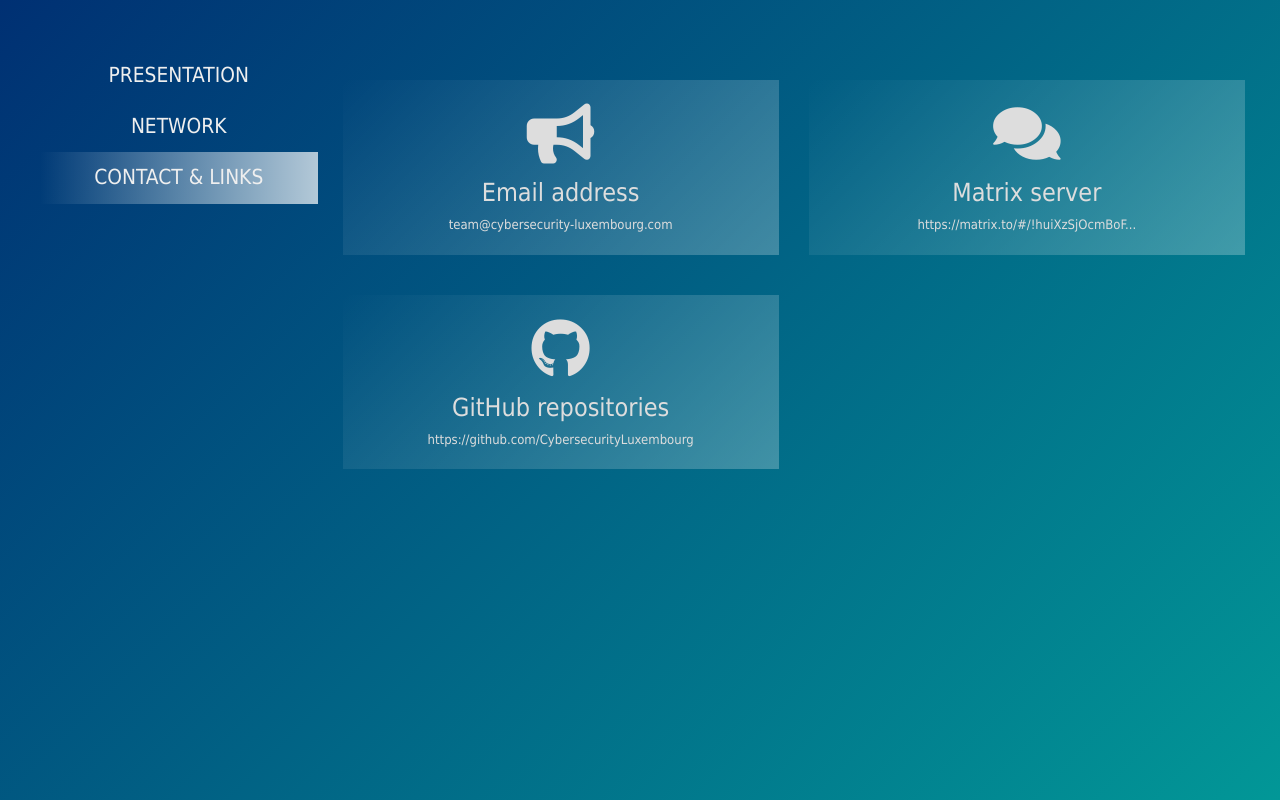
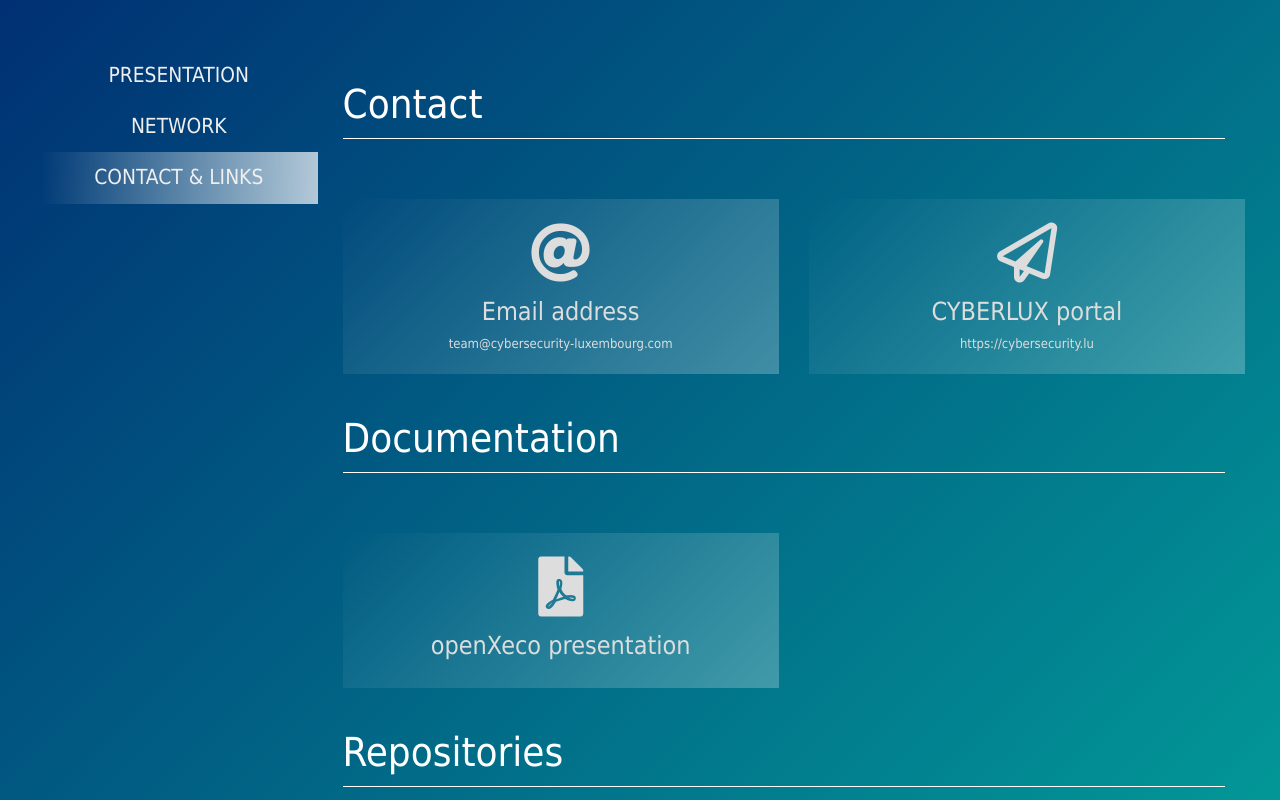
Before and after one commit to SteveClement/openxeco-web, a React (Create React App) app: page /contact in a window 1280 px wide. Built offline with nearby package versions, Linux system fonts and the light colour scheme.

Commit message:
Review contatc page content

```diff
--- a/src/component/Menu.jsx
+++ b/src/component/Menu.jsx
@@ -38,7 +38,7 @@
 						className={"Menu-element "
 							+ (this.props.selectedMenu === "contact" ? "Menu-element-selected" : "")}
 						onClick={() => this.props.changeMenu("contact")}>
-						Contact & links
+						Contact & Links
 					</div>
 				</Link>
 			</div>
--- a/src/component/PageContact.jsx
+++ b/src/component/PageContact.jsx
@@ -30,6 +30,10 @@
 		return (
 			<div id="PageContact" className="page max-sized-page">
 				<div className={"row row-spaced"}>
+					<div className="col-md-12">
+						<h1>Contact</h1>
+					</div>
+
 					<div className="col-md-6">
 						<a
 							href="#"
@@ -38,7 +42,7 @@
 							<div className="box">
 								<div className="box-wrap">
 									<div className="box-logo">
-										<i className="fas fa-bullhorn"/>
+										<i className="fas fa-at"/>
 									</div>
 									<div className="box-text">
 										Email address
@@ -52,17 +56,69 @@
 					</div>
 
 					<div className="col-md-6">
-						<a href="https://matrix.to/#/!huiXzSjOcmBoFrcVoq:matrix.org?via=matrix.org">
+						<a
+							href="https://cybersecurity.lu"
+							target="_blank"
+							rel="noreferrer">
 							<div className="box">
 								<div className="box-wrap">
 									<div className="box-logo">
-										<i className="fas fa-comments"/>
+										<i className="far fa-paper-plane"/>
 									</div>
 									<div className="box-text">
-										Matrix server
+										CYBERLUX portal
 									</div>
 									<div className="box-subtext">
-										https://matrix.to/#/!huiXzSjOcmBoF...
+										https://cybersecurity.lu
+									</div>
+								</div>
+							</div>
+						</a>
+					</div>
+
+					<div className="col-md-12">
+						<h1>Documentation</h1>
+					</div>
+
+					<div className="col-md-6">
+						<a
+							href="/pdf/openXeco presentation.pdf"
+							target="_blank"
+							rel="noreferrer"
+						>
+							<div className="box">
+								<div className="box-wrap">
+									<div className="box-logo">
+										<i className="fas fa-file-pdf"/>
+									</div>
+									<div className="box-text">
+										openXeco presentation
+									</div>
+								</div>
+							</div>
+						</a>
+					</div>
+
+					<div className="col-md-12">
+						<h1>Repositories</h1>
+					</div>
+
+					<div className="col-md-6">
+						<a
+							href="https://github.com/CybersecurityLuxembourg/openxeco-core"
+							target="_blank"
+							rel="noreferrer"
+						>
+							<div className="box">
+								<div className="box-wrap">
+									<div className="box-logo">
+										<i className="fab fa-github"/>
+									</div>
+									<div className="box-text">
+										openxeco-core
+									</div>
+									<div className="box-subtext">
+										https://github.com/CybersecurityLuxembourg/openxeco-core
 									</div>
 								</div>
 							</div>
@@ -70,17 +126,43 @@
 					</div>
 
 					<div className="col-md-6">
-						<a href="https://github.com/CybersecurityLuxembourg">
+						<a
+							href="https://github.com/CybersecurityLuxembourg/openxeco-core"
+							target="_blank"
+							rel="noreferrer"
+						>
 							<div className="box">
 								<div className="box-wrap">
 									<div className="box-logo">
 										<i className="fab fa-github"/>
 									</div>
 									<div className="box-text">
-										GitHub repositories
+										openxeco-web-portal
 									</div>
 									<div className="box-subtext">
-										https://github.com/CybersecurityLuxembourg
+										https://github.com/CybersecurityLuxembourg/openxeco-web-portal
+									</div>
+								</div>
+							</div>
+						</a>
+					</div>
+
+					<div className="col-md-6">
+						<a
+							href="https://github.com/CybersecurityLuxembourg/openxeco-core"
+							target="_blank"
+							rel="noreferrer"
+						>
+							<div className="box">
+								<div className="box-wrap">
+									<div className="box-logo">
+										<i className="fab fa-github"/>
+									</div>
+									<div className="box-text">
+										openxeco-web
+									</div>
+									<div className="box-subtext">
+										https://github.com/CybersecurityLuxembourg/openxeco-web
 									</div>
 								</div>
 							</div>
--- a/src/component/PageNetwork.jsx
+++ b/src/component/PageNetwork.jsx
@@ -16,7 +16,6 @@
 
 		this.state = {
 			nodes: [
-				"https://api.test.cy.lu",
 				"https://api.db.cy.lu",
 				"https://api.distributed.lu",
 				"https://api.cyber4africa.org",
--- a/src/utils/request.jsx
+++ b/src/utils/request.jsx
@@ -91,23 +91,6 @@
 export async function getForeignRequest(url, callback, catchBadResponse, catchError) {
 	fetch(url, {
 		method: "GET",
-		mode: "cors",
-		headers: {
-			Accept: "application/json, text/html",
-			"Access-Control-Allow-Headers": "Access-Control-Allow-Headers, "
-                + "Origin,Accept, "
-                + "X-Requested-With, "
-                + "Content-Type, "
-                + "Access-Control-Request-Method, "
-                + "Access-Control-Request-Headers, "
-                + "Access-Control-Allow-Origin, "
-                + "Access-Control-Allow-Credentials",
-			"Access-Control-Allow-Origin": "*",
-			"Access-Control-Allow-Methods": "GET,OPTIONS,HEAD",
-			"Access-Control-Allow-Credentials": "true",
-			pragma: "no-cache",
-			"cache-control": "no-cache",
-		},
 	}).then((response) => {
 		if (response.status === 200) {
 			return response.json();
```
Also changed, not shown: 1 other file (tests, documents, lock files or other folders).
